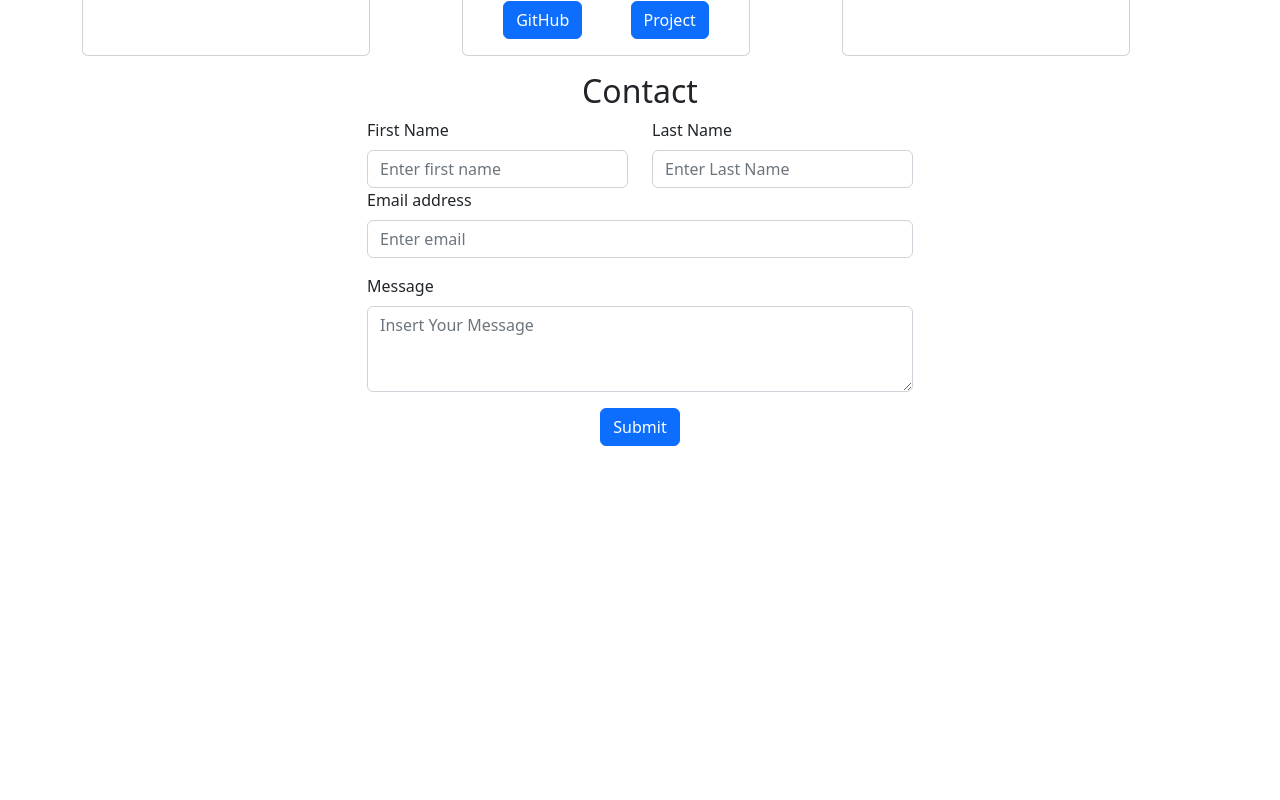
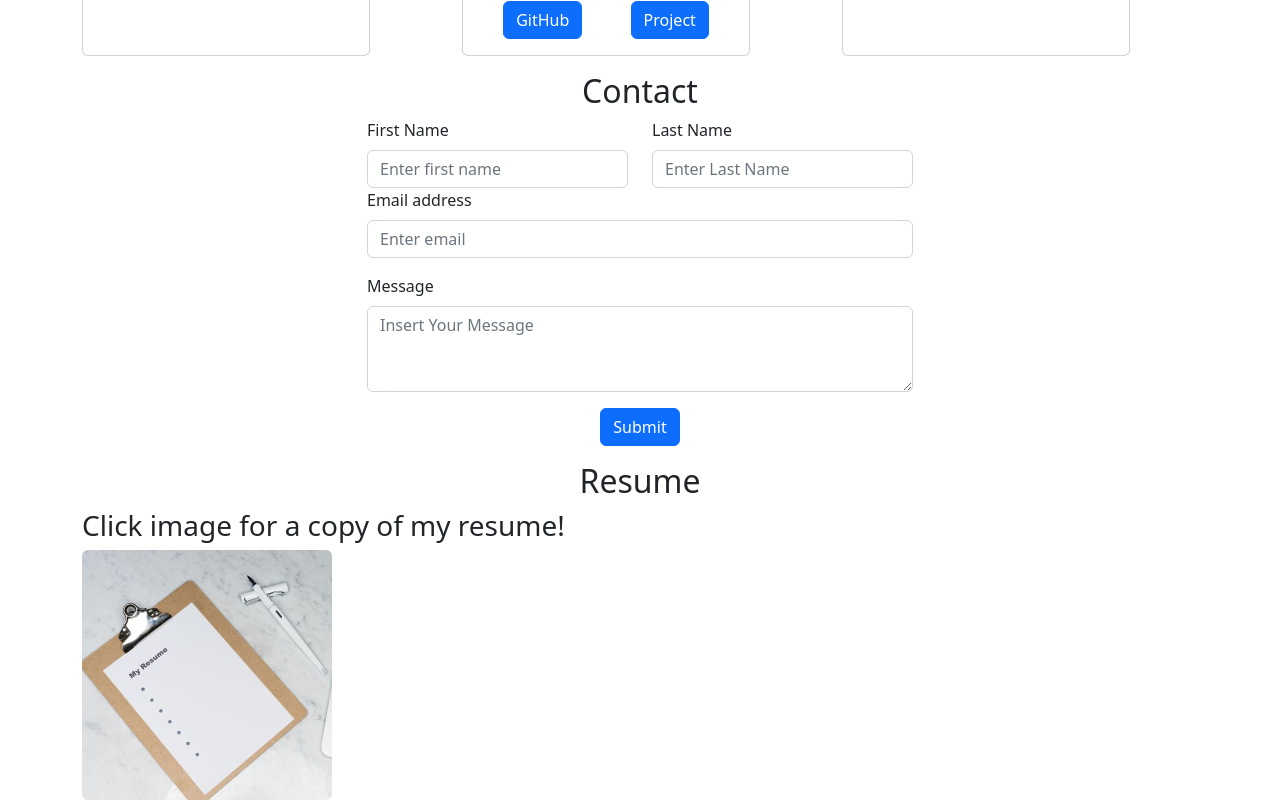
Before and after one commit to ssbbgm/react-portfolio, a React (Create React App) app: page / in a window 1280 px wide. Shown: the part 1784-2584 px from the top of the page. Before the commit the page ends 2230 px from the top, so only its background shows below. Built offline with nearby package versions, Linux system fonts and the light colour scheme.

Commit message:
added href to image

```diff
--- a/src/components/Portfolio.js
+++ b/src/components/Portfolio.js
@@ -4,6 +4,7 @@ import Intro from './Intro';
 import About from './About';
 import Work from './Work';
 import Contact from './Contact';
+import Resume from './Resume';
 // import Footer from './Footer';
 
 export default function Portfolio () {
@@ -14,6 +15,7 @@ export default function Portfolio () {
           <About />
           <Work />
           <Contact />
+          <Resume />
           {/* <Footer /> */}
       </div>
   )
--- a/src/components/Resume.js
+++ b/src/components/Resume.js
@@ -1,14 +1,18 @@
 import Container from 'react-bootstrap/Container';
 import Row from 'react-bootstrap/Row';
 import Col from 'react-bootstrap/Col';
+import Image from 'react-bootstrap/Image';
+import resume from '../images/resume.jpg';
 
 
 function Resume() {
   return (
     <Container>
+    <h2 className='text-center mt-3' id='about'>Resume</h2>
       <Row className='me-auto'>
         <Col>
-
+            <h3>Click image for a copy of my resume! </h3>
+            <a href='https://drive.google.com/file/d/1IHTezjZatwZdYPpu41erNZ6eqANcyvor/view?usp=sharing' target='_blank' rel='noreferrer'><Image src={resume}  rounded/></a>
         </Col>
         <Col>
             <Container>
```
Lines whose indentation alone changed are shown as unchanged.
